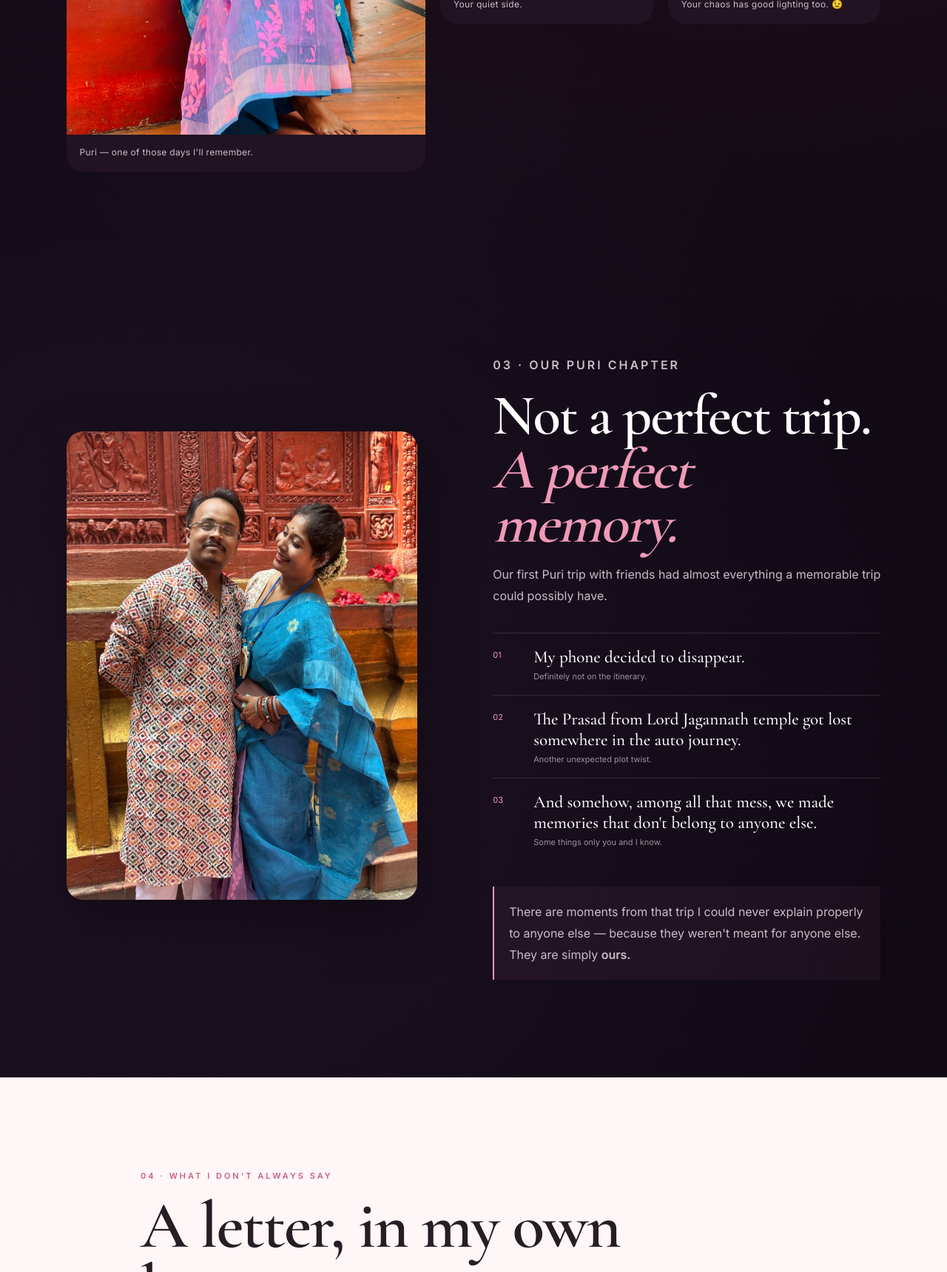
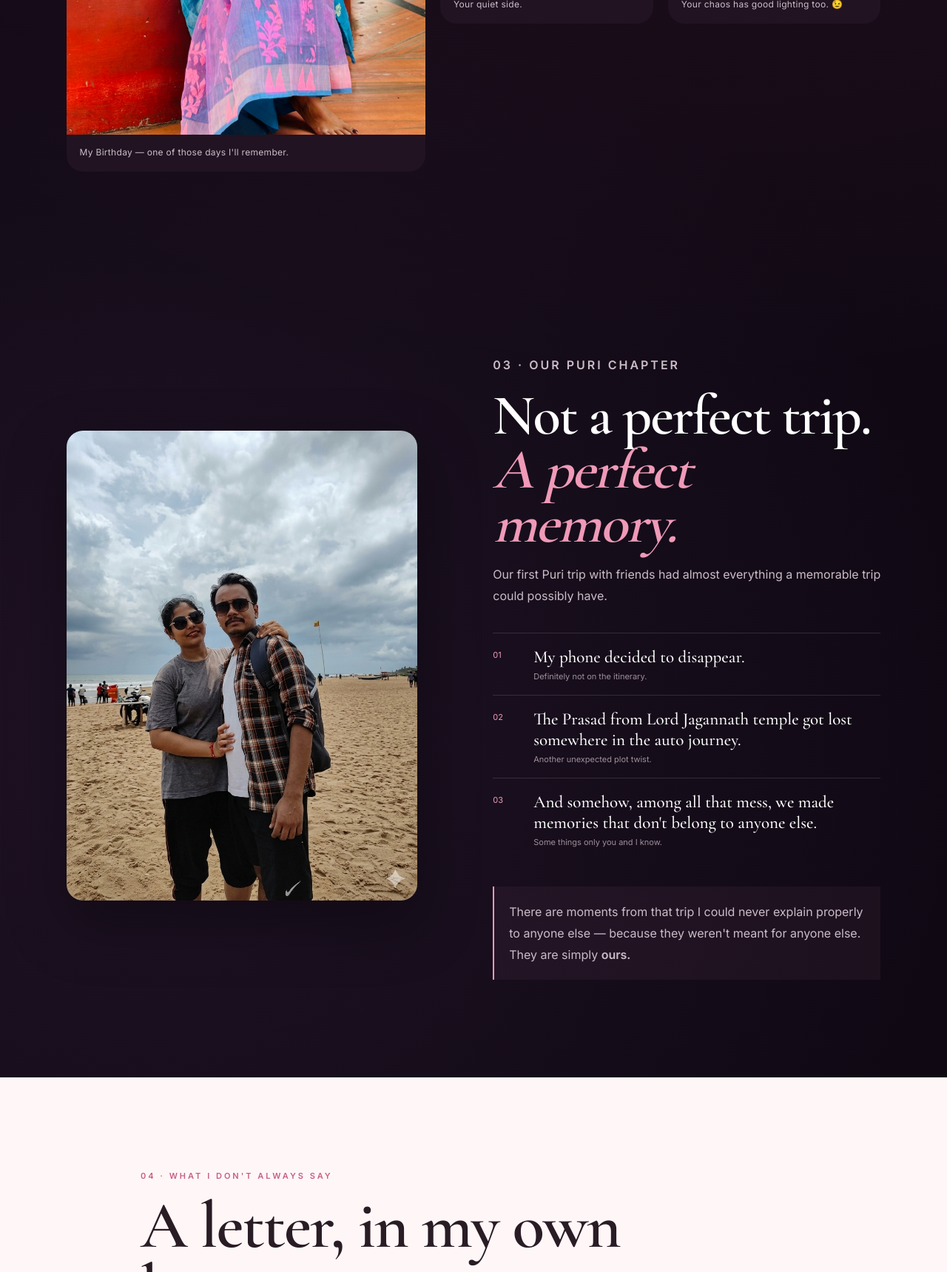
Before and after one commit to Gunjan255/Drama_Llama_Birthday, a Flask app: page / in a window 1280 px wide. Shown: the part 2550-4269 px from the top of the page at 74% size. Run offline with Flask 3, Linux system fonts and the light colour scheme.

Commit message:
Update Puri photo

```diff
--- a/templates/index.html
+++ b/templates/index.html
@@ -56,7 +56,7 @@
       <div class="masonry">
         <figure class="card card-large">
           <img src="{{ url_for('static', filename='images/puri_solo.jpeg') }}" alt="Portrait at Puri">
-          <figcaption>Puri — one of those days I'll remember.</figcaption>
+          <figcaption>My Birthday — one of those days I'll remember.</figcaption>
         </figure>
         <figure class="card">
           <img src="{{ url_for('static', filename='images/her_riverside.jpeg') }}" alt="Portrait by the water">
```
Also changed, not shown: static/images/puri_together.jpeg.
